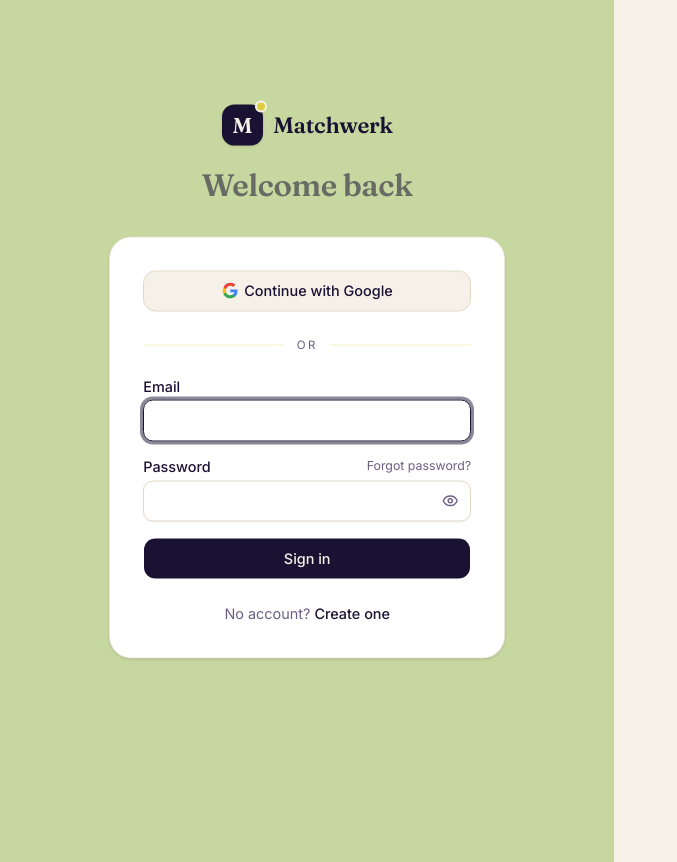
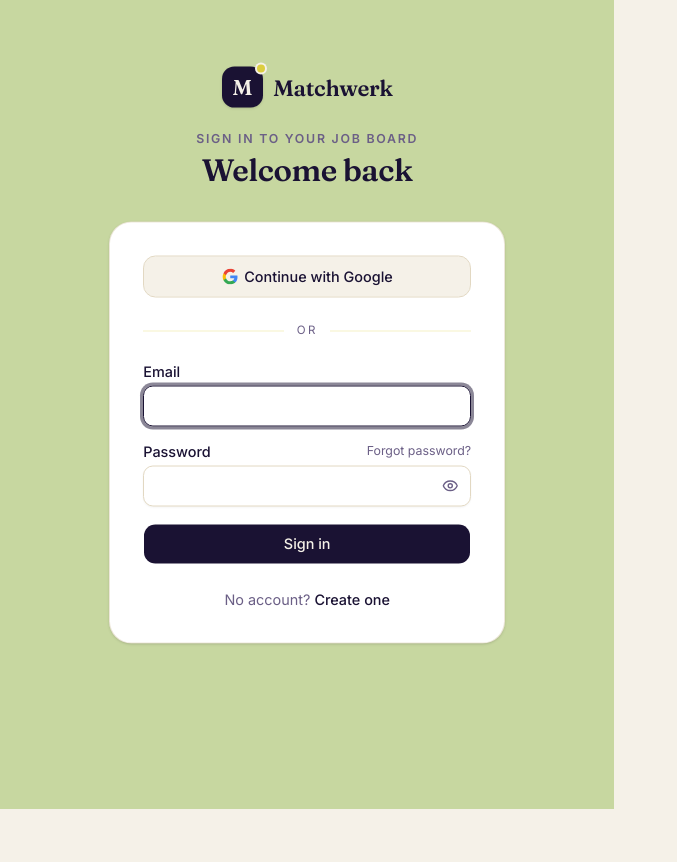
Before and after one commit to mahdifazel/matchwerk, a Next.js app: page /login in a window 1280 px wide. Shown: the whole page, without its empty margins (0-677 px from the left). After the commit the page ends 809 px from the top, so only its background shows below. Built offline with nearby package versions, Linux system fonts and the light colour scheme.

Commit message:
Revert "ui(login): promote 'Roles matched to you, ranked by fit.' to hero headline"
This reverts commit 433f636a46c3875139a5da61440a2a2148107b29.

```diff
--- a/src/app/login/page.tsx
+++ b/src/app/login/page.tsx
@@ -148,8 +148,8 @@
   return (
     <AuthShell
       title="Welcome back"
+      subtitle="Sign in to your job board"
       illustrationSrc="/auth-illustration.svg"
-      illustrationHeadline="Roles matched to you, ranked by fit."
       illustrationTagline={
         <>
           All your jobs, pulled from{" "}
@@ -160,7 +160,8 @@
             LinkedIn, Indeed, Glassdoor, StepStone, XING, Bundesagentur für
             Arbeit
           </strong>
-          , and 10+ other sources, all in one place.
+          , and 10+ other sources, all in one place. Roles matched to you,
+          ranked by fit.
         </>
       }
     >
--- a/src/components/auth/auth-shell.tsx
+++ b/src/components/auth/auth-shell.tsx
@@ -22,16 +22,13 @@
   title,
   subtitle,
   illustrationSrc,
-  /** Bold sans-serif headline above the editorial caption (Inter 700). */
-  illustrationHeadline,
-  /** Editorial caption beneath the headline (Fraunces italic). */
+  /** Brand caption shown beneath the illustration (Fraunces). */
   illustrationTagline,
   children,
 }: {
   title: string;
-  subtitle?: string;
+  subtitle: string;
   illustrationSrc?: string;
-  illustrationHeadline?: React.ReactNode;
   /** ReactNode so callers can inline emphasis (`<strong>`) where useful. */
   illustrationTagline?: React.ReactNode;
   children: React.ReactNode;
@@ -72,34 +69,18 @@
                 />
               </div>
             </div>
-            {(illustrationHeadline || illustrationTagline) && (
+            {illustrationTagline && (
               <div className="auth-illustration-mount auth-illustration-caption max-w-lg text-center">
-                {illustrationHeadline && (
-                  // LinkedIn-style hero headline: bold Inter (the body sans),
-                  // larger size for prominence, full Ink #1A1233 so it sits
-                  // a clear step darker than the editorial body below (which
-                  // is Ink at 60%). Tight tracking matches the energy of
-                  // contemporary product marketing headlines (LinkedIn,
-                  // Notion, Stripe).
+                {/* The "Matchwerk" wordmark lives in the form column's
+                    lockup. Here in the illustration column we keep just
+                    the editorial caption — italic, Ink at 60%, generous
+                    leading, ~60-65 chars per line on lg+. */}
                 <p
-                    className="text-[1.75rem] leading-tight tracking-tight"
-                    style={{
-                      color: "#1A1233",
-                      fontWeight: 700,
-                      letterSpacing: "-0.02em",
-                    }}
-                  >
-                    {illustrationHeadline}
-                  </p>
-                )}
-                {illustrationTagline && (
-                  <p
-                    className="font-display mt-4 text-base leading-relaxed italic"
+                  className="font-display text-base leading-relaxed italic"
                   style={{ color: "rgba(26, 18, 51, 0.60)" }}
                 >
                   {illustrationTagline}
                 </p>
-                )}
               </div>
             )}
           </div>
@@ -132,9 +113,9 @@
                 Matchwerk
               </span>
             </div>
-            {/* Subtitle is optional — login omits it now so the page leads
-                straight from the brand lockup to "Welcome back". */}
-            {subtitle && (
+            {/* Header texts on the Sage stage pin to Ink-derived tones so
+                contrast passes AA in both light and dark mode (the section
+                bg is pinned regardless of theme, so foreground must be too). */}
             <p
               className={cn(
                 "eyebrow mt-5",
@@ -145,16 +126,10 @@
             >
               {subtitle}
             </p>
-            )}
-            {/* "Welcome back" is intentionally muted on lg+ Sage (Ink at
-                ~55%) so it reads as a supporting greeting rather than the
-                hero — the right-column headline carries the conversion
-                weight on this page. */}
             <h1
               className={cn(
-                "font-display text-3xl",
-                subtitle ? "mt-1" : "mt-5",
-                hasIllustration && "lg:text-[#1A1233]/55",
+                "font-display mt-1 text-3xl",
+                hasIllustration && "lg:text-[#1A1233]",
               )}
             >
               {title}
```
Lines whose indentation alone changed are shown as unchanged.
